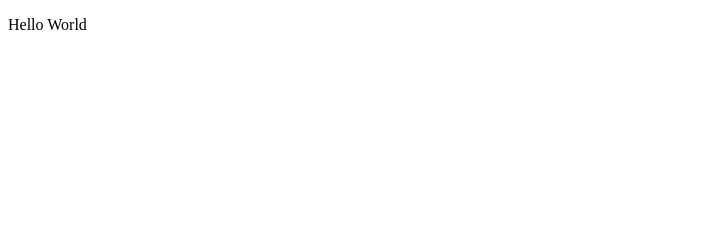
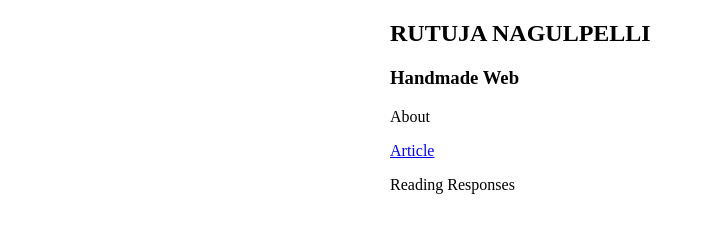
Before and after one commit to rutujanagulpelli/class-site, a plain HTML site: page index.html in a window 1280 px wide. Shown: the whole page, without its empty margins (0-702 px from the left). Drawn offline with Linux system fonts and the light colour scheme.

Commit message:
Update index.html

```diff
--- a/index.html
+++ b/index.html
@@ -4,8 +4,23 @@
   <title>My Class Site</title>
   </head>
 
+  <style>
+  .content {
+  max-width: 500px;
+  margin: auto;
+  }
+  </style>
   <body>
-    <p>Hello World</p>
+    <div class="content">
+
+
+    <h2>RUTUJA NAGULPELLI</h2>
+    <h3>Handmade Web</h3>
+
+    <p>About</p>
+    <p><a href="index2.html">Article</a></p>
+    <p>Reading Responses</p>
+
     </body>
 
     </html>
```
